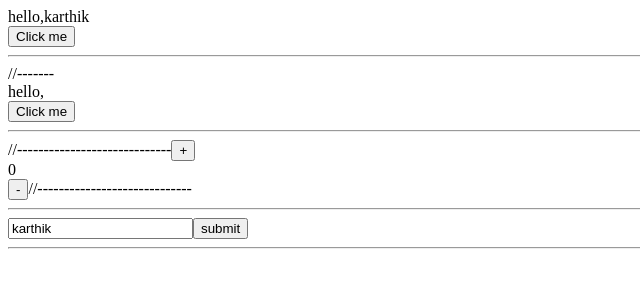
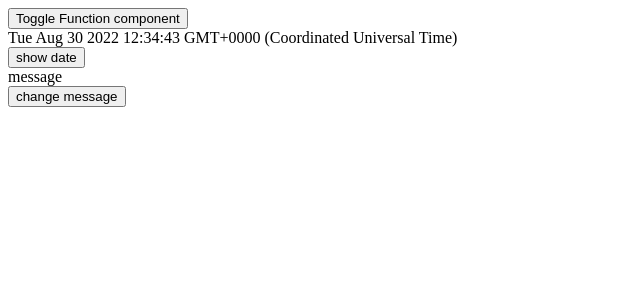
Before and after one commit to karthikgpi1/reactjs-hooks, a React (Create React App) app: page / in a window 1280 px wide. Shown: the top 300 px of the page, without its empty margins (0-640 px from the left). Built offline with nearby package versions, Linux system fonts and the light colour scheme.

Commit message:
useEffect methods

```diff
--- a/src/App.js
+++ b/src/App.js
@@ -44,16 +44,16 @@ function App() {
          <div> hello,{name}</div>
          <button onClick={changeName}>Click me</button>
          <hr></hr>
-         //-------
+
          <div> hello,{Flag ? "" : name}</div>
          <button onClick={changeName}>Click me</button>
          <hr></hr>
 
-         //-----------------------------
+
          <button onClick={increment}>+</button>
          <div>{steps}</div>
          <button onClick={decrement}>-</button>
-         //-----------------------------
+
          <hr></hr>
          <form onSubmit={addnames}>
           <input type="text" value={name} placeholder="add names"
--- /dev/null
+++ b/src/CComponent.js
@@ -0,0 +1,46 @@
+import React from 'react';
+
+
+class CComponent extends React.Component {
+
+
+    state = {
+        message: "Class component",
+        time:new Date().toString(),
+    };
+
+    componentDidMount(){
+        console.log("iam from did Mount");
+        this.interval = setInterval(this.showDate, 1000);
+    }
+
+    componentDidUpdate(){
+        console.log("iam from did update");
+
+    }
+
+    componentWillUnmount(){
+        console.log("iam from UnMount");
+        clearInterval(this.inerval);
+    }
+
+    showDate = () => {
+        this.setState({ time: new Date().toString() });
+    };
+
+
+    render() {
+        return(
+            <div>
+                { this.state.message }
+                <div>{ this.state.time }</div>
+             </div>
+        )
+
+    }
+
+
+}
+
+
+export default CComponent;
--- /dev/null
+++ b/src/FComponent.js
@@ -0,0 +1,33 @@
+import React, {useState, useEffect } from "react";
+
+function FComponent (){
+    const [time, setTime] = useState(new Date().toString());
+    const [message, setMessage] = useState("Functional Component");
+
+    useEffect(() => {
+        console.log("Component Mounted or Updated");
+        const interval = setInterval(showDate, 1000);
+
+        return () => {
+            console.log("cleanup of interval");
+            clearInterval(interval);
+        };
+
+    }, [time]);
+
+    const showDate = () => {
+        setTime(new Date().toString());
+    };
+
+    return (
+        <div>
+            <div>{time}</div>
+            <button onClick={showDate}>show date</button>
+            <div>message</div>
+            <button onClick={()=> setMessage("changed Functional component")}>
+            change message</button>
+        </div>
+    );
+}
+
+export default FComponent;
--- a/src/index.js
+++ b/src/index.js
@@ -1,8 +1,9 @@
 import React from 'react';
 import ReactDOM from 'react-dom/client';
 import App from './App';
+import UseEffect from './useEffect';
 
 
 const root = ReactDOM.createRoot(document.getElementById('root'));
-root.render(<App />
+root.render(<UseEffect />
 );
--- /dev/null
+++ b/src/useEffect.js
@@ -0,0 +1,18 @@
+import { React, useState } from 'react';
+import CComponent from "./CComponent";
+import FComponent from "./FComponent";
+
+
+function UseEffect(){
+    const [Flag, setFlag] = useState("true");
+
+    return (
+        <div className="useEffect">
+           {/* <button onClick={()=> setFlag(!Flag)}>Toggle class component</button> */}
+           <button onClick={()=> setFlag(!Flag)}>Toggle Function component</button>
+        {Flag ? <FComponent /> : ""}
+        </div>
+    )
+}
+
+export default UseEffect;
```
